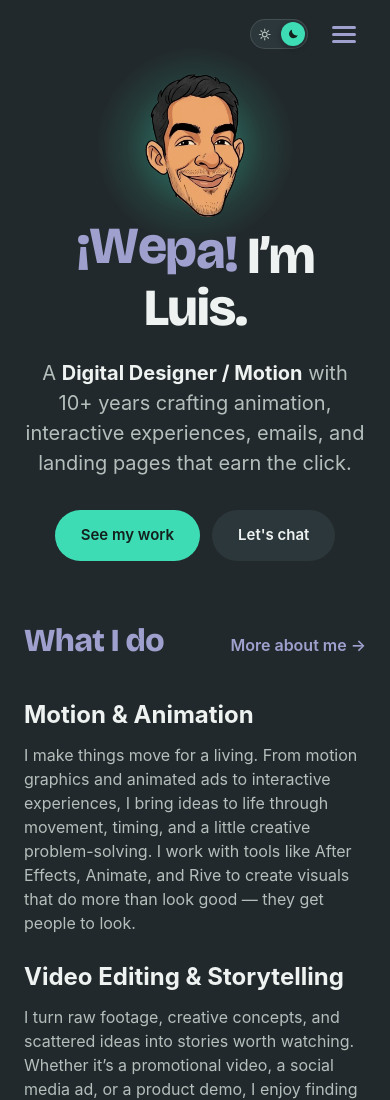
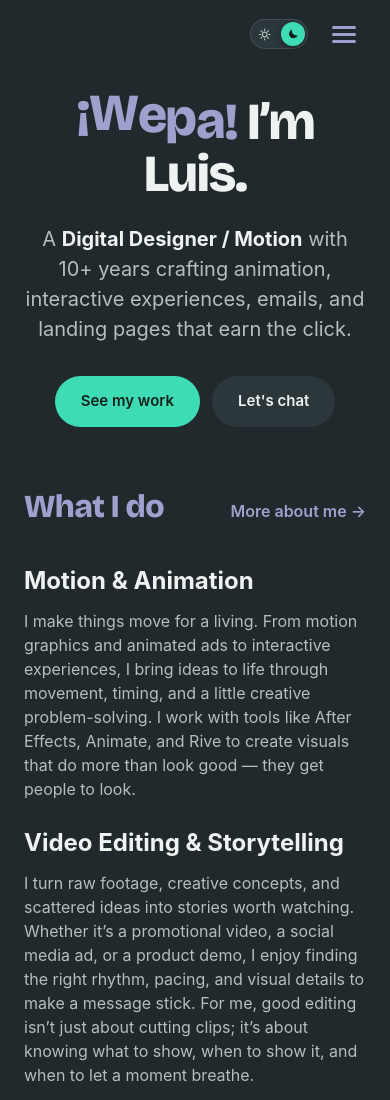
Before and after one commit to riius/luislopezcreates, a website: page public/index.html in a window 390 px wide. Shown: the top 1100 px of the page. Drawn offline with nearby package versions, Linux system fonts and the light colour scheme; no server answers.

Commit message:
Remove the caricature from the hero
Co-Authored-By: Claude Sonnet 5.5 <noreply@anthropic.com>
Claude-Session: https://claude.ai/code/session_017mSNT2PdQ8rVhebfWsi65k

```diff
--- a/public/index.html
+++ b/public/index.html
@@ -33,7 +33,6 @@
 <div id="home">
   <section class="hero">
     <div>
-      <div class="hero-fig"><img class="hero-me" alt="Illustration of Luis Lopez" src="assets/c529c7bbf072.webp"></div>
       <h1><span class="wepa" id="hg">¡Wepa!</span> <span id="hn">I’m Luis.</span></h1>
       <p id="hs">A <b>Digital Designer / Motion</b> with 10+ years crafting animation, interactive experiences, emails, and landing pages that earn the click.</p>
       <div class="stack"><div class="row"><a class="btn p" href="#work">See my work</a><a class="btn s" href="#" data-open-form>Let's chat</a></div></div>
--- a/public/styles.css
+++ b/public/styles.css
@@ -372,4 +372,4 @@ nav.open .links{opacity:1;visibility:visible;transform:none}
 .cta{padding-top:var(--sec);padding-bottom:0;margin-bottom:0}
 footer{padding-top:var(--sec)}
 .more{margin-bottom:var(--sec)}
-.pc .cap a{color:var(--accent);text-decoration:underline;text-underline-offset:3px;white-space:nowrap}.pc .cap a:hover{color:var(--purple)}
+.pc .cap a{color:var(--accent);text-decoration:underline;text-underline-offset:3px;white-space:nowrap}.pc .cap a:hover{color:var(--purple)}.hero{padding-top:56px}@media(max-width:820px){.hero{padding-top:28px}}
```
